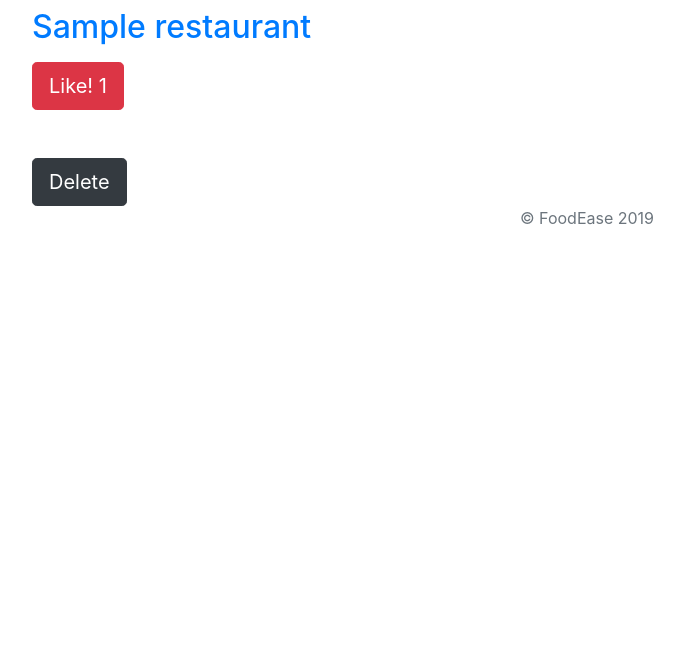
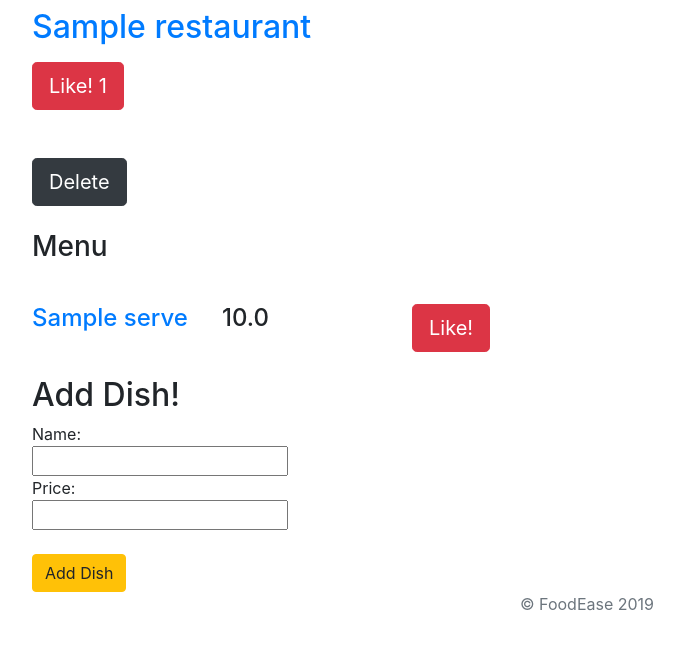
Before and after one commit to llyvonne9/CafeOfAbdu, a Django app: page /restaurant/1 in a window 1280 px wide. Shown: the part 56-706 px from the top of the page, without its empty margins (53-737 px from the left). Run offline with Django 3.2, Linux system fonts and the light colour scheme; tables that the repository leaves empty hold one stand-in row (values such as "Sample post"); some libraries are stand-ins or nearby versions.

Commit message:
Serves basic functionality

```diff
--- a/FoodEase/restaurant/templates/restaurant/detail.html
+++ b/FoodEase/restaurant/templates/restaurant/detail.html
@@ -14,20 +14,61 @@
   </div>
 </div>
 
+
 <div class="row pt-5">
   <div class="col-9">
     <a href="javascript:{document.getElementById('delete').submit()}"><button class="btn btn-dark btn-lg">Delete</button></a>
   </div>
 </div>
 
+
 <form id="delete" method="POST" action="{% url 'delete' restaurant.id %}">
   {% csrf_token %}
   <input type="hidden">
 </form>
+
 
 <form id="like" method="POST" action="{% url 'like' restaurant.id %}">
   {% csrf_token %}
   <input type="hidden">
 </form>
 
+<br />
+<h3>Menu</h3>
+<br />
+
+{% for serve in serves.all %}
+<div class="row pt-2">
+  <div class="col-2">
+    <a href=""><h4>{{serve.dname}}</h4></a>
+  </div>
+  <div class="col-2">
+    <h4>{{serve.price}}</h4>
+  </div>
+  <div class="col-2">
+    <a href=""><button class="btn btn-danger btn-lg">Like!</button></a>
+  </div>
+</div>
+{% endfor%}
+<!-- <p>{{serves}}</p>
+<p>{{restaurants}}</p> -->
+
+<br />
+<h2>Add Dish!</h2>
+
+<form method="POST" action="{% url 'add_dish' restaurant.id %}" enctype="multipart/form-data">
+{% csrf_token %}
+Name:
+<br />
+<input type="text" name="dname" />
+<br />
+Price:
+<br />
+<input type="number" name="price" />
+<br />
+
+<br />
+<input class="btn btn-warning" type="submit" value="Add Dish" />
+</form>
+
 {% endblock %}
--- a/FoodEase/restaurant/urls.py
+++ b/FoodEase/restaurant/urls.py
@@ -7,4 +7,5 @@ urlpatterns = [
     path('<int:restaurant_id>', views.detail,name='detail'),
     path('<int:restaurant_id>/like', views.like,name='like'),
     path('<int:restaurant_id>/delete', views.delete,name='delete'),
+    path('<int:restaurant_id>/add_dish', views.add_dish,name='add_dish'),
 ]
--- a/FoodEase/restaurant/views.py
+++ b/FoodEase/restaurant/views.py
@@ -1,6 +1,8 @@
 from django.shortcuts import render, redirect, get_object_or_404
 from django.contrib.auth.decorators import login_required
 from .models import Restaurant
+from dish import models as dish_models
+from serves import models as serves_models
 
 # Create your views here.
 def home(request):
@@ -27,7 +29,8 @@ def create(request):
 
 def detail(request, restaurant_id):
     restaurant = get_object_or_404(Restaurant, pk = restaurant_id)
-    return render(request, 'restaurant/detail.html',{'restaurant':restaurant})
+    serves = serves_models.Serves.objects.filter(restaurant_id=restaurant_id)
+    return render(request, 'restaurant/detail.html',context={'restaurant':restaurant,'serves':serves})
 
 @login_required
 def like(request, restaurant_id):
@@ -51,3 +54,21 @@ def search(request):
     query = request.GET['searchbar']
     restaurants = Restaurant.objects.filter(name__icontains=query)
     return render(request,'restaurant/search.html',{'restaurants':restaurants})
+
+@login_required
+def add_dish(request, restaurant_id):
+    if (request.method == 'POST'):
+        if request.POST['dname'] and request.POST['price']:
+            dish = dish_models.Dish()
+            dish.name = request.POST['dname']
+            dish.save()
+            serves = serves_models.Serves()
+            serves.dname = request.POST['dname']
+            serves.restaurant_id = Restaurant.objects.get(pk=restaurant_id)
+            serves.is_speciality = False
+            serves.is_veg = False
+            serves.price =  request.POST['price']
+            serves.save()
+            restaurant = get_object_or_404(Restaurant, pk = restaurant_id)
+            restaurants = Restaurant.objects
+            return render(request,'restaurant/home.html',{'restaurants':restaurants})
--- a/FoodEase/serves/models.py
+++ b/FoodEase/serves/models.py
@@ -6,7 +6,7 @@ from dish import models as dish_models
 
 class Serves(models.Model):
     restaurant_id = models.ForeignKey(restaurant_models.Restaurant, on_delete = models.CASCADE)
-    dish_id = models.ForeignKey(dish_models.Dish, on_delete = models.CASCADE)
+    dname = models.CharField(max_length=100,default="")
     ave_rating = models.FloatField(default=0.0)
     ave_wait = models.FloatField(default=0.0)
     is_speciality = models.BooleanField()
```
Also changed, not shown: FoodEase/serves/migrations/0002_auto_20190413_0624.py (added), 1 other file.
